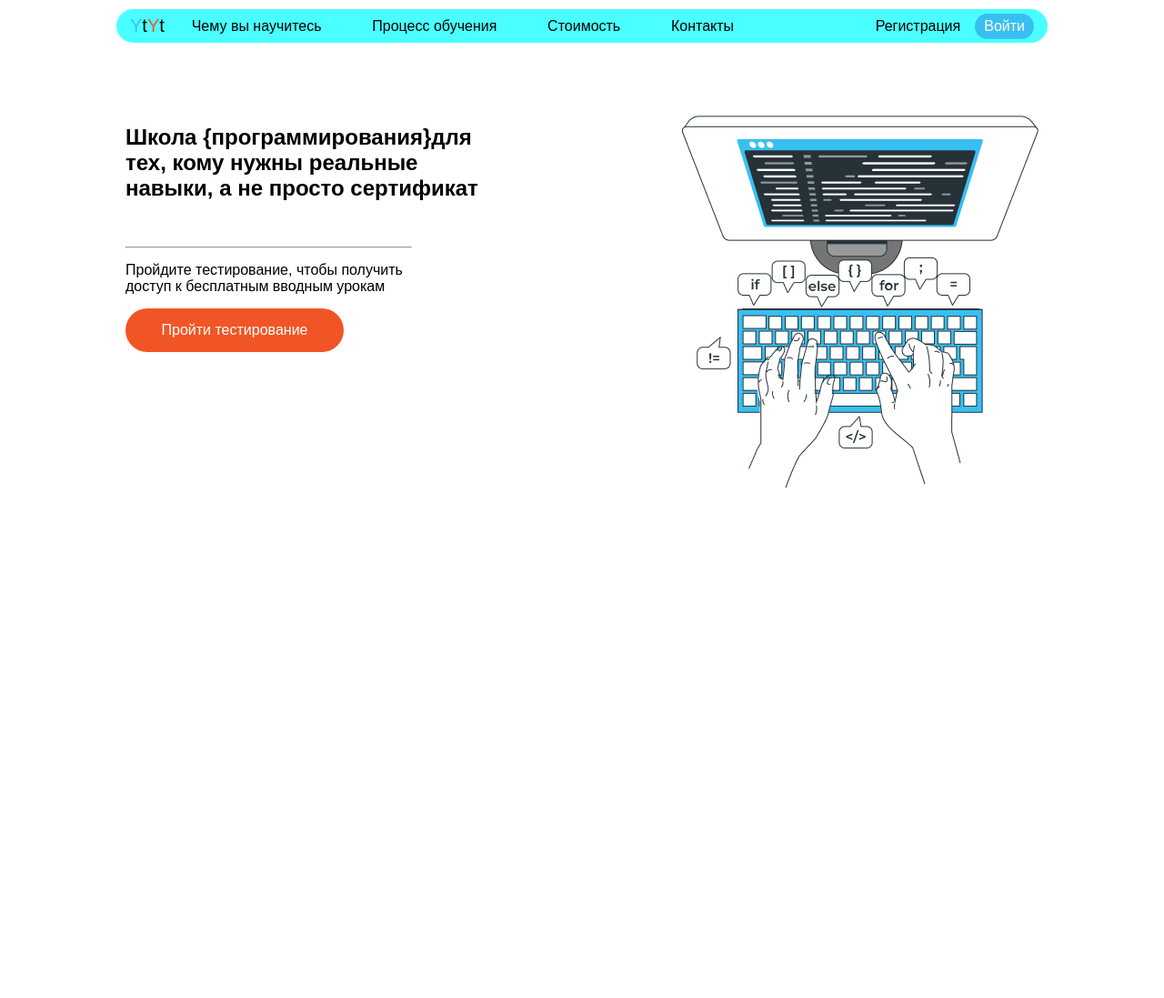
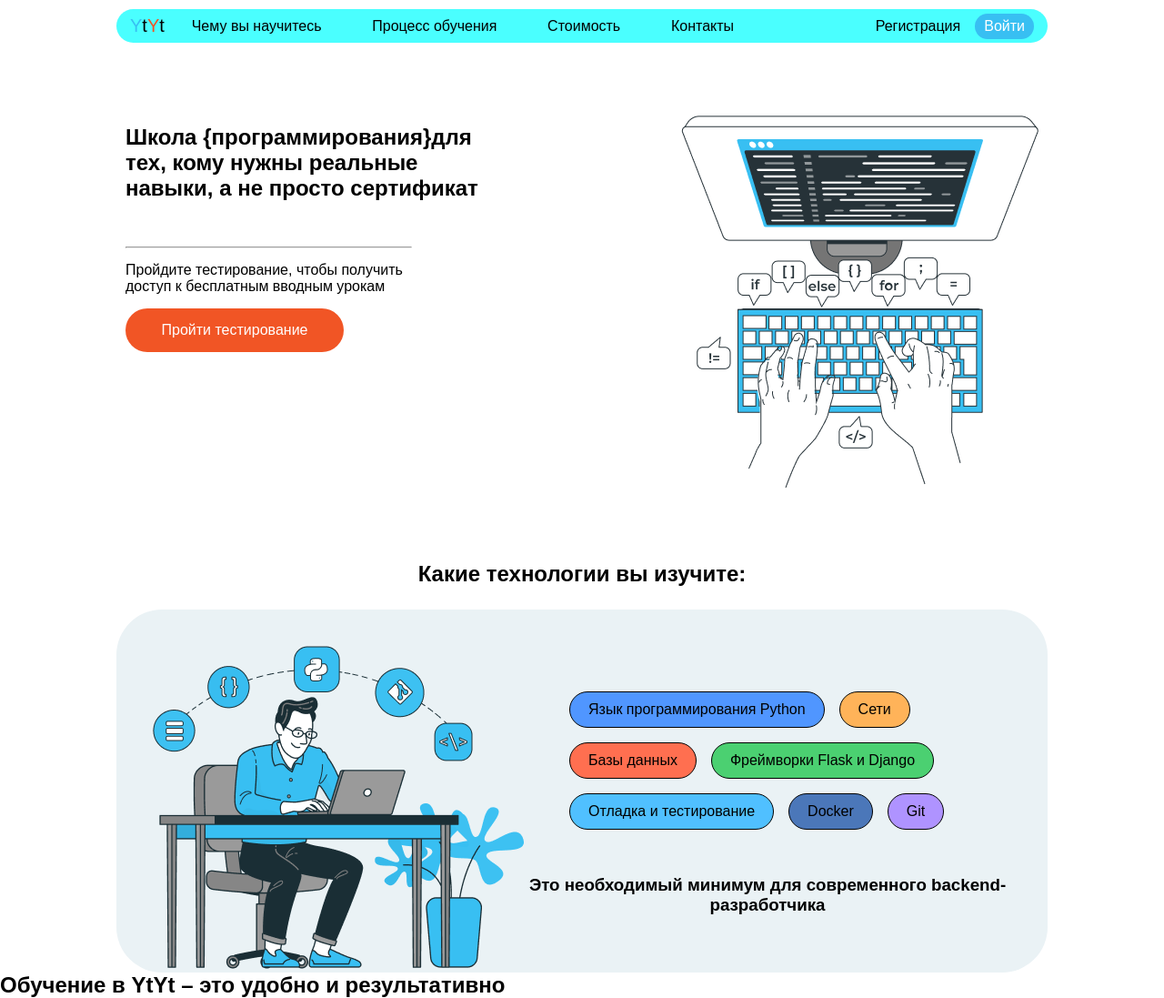
Before and after one commit to Adkhamalajon/YtYt-, a website built with Vite: page YtYt-/index.html in a window 1280 px wide. Shown: the whole page at 91% size. Before the commit the page ends 800 px from the top, so only its background shows below. Built offline with nearby package versions, Linux system fonts and the light colour scheme.

Commit message:
section2

```diff
--- a/YtYt-/index.html
+++ b/YtYt-/index.html
@@ -44,5 +44,39 @@
         </div>
       </div>
     </section>
+    <section class="section2">
+      <h2>Какие технологии вы изучите:</h2>
+      <div class="container">
+        <div>
+          <img src="/images/Group 1175.png" alt="">
+        </div>
+        <div>
+          <div class="section2-list">
+            <p style="background-color: #5096FF;">Язык программирования Python</p>
+            <p style="background-color: #FFB359;">Сети</p>
+            <p style="background-color: #FF6F50;">Базы данных</p>
+            <p style="background-color: #4BD071;">Фреймворки Flask и Django</p>
+            <p style="background-color: #50C0FF;">Отладка и тестирование</p>
+            <p style="background-color: #4B77B9;">Docker</p>
+            <p style="background-color: #AF93FF;">Git</p>
+          </div>
+          <h3>Это необходимый минимум для современного backend-разработчика</h3>
+        </div>
+      </div>
+    </section>
+    <section class="section3">
+      <h2>Обучение в YtYt – это удобно и результативно</h2>
+      <div class="section3-list">
+        <div>
+
+        </div>
+        <div></div>
+        <div></div>
+        <div></div>
+        <div></div>
+        <div></div>
+        <div></div>
+      </div>
+    </section>
   </body>
 </html>
--- a/YtYt-/style.css
+++ b/YtYt-/style.css
@@ -68,6 +68,7 @@ body{
   width: 80%;
   height: 500px;
   margin: 70px auto;
+  margin-bottom: 0;
 }
 
 .section1 .container{
@@ -104,3 +105,38 @@ body{
   color: #fff;
   background-color: #F15525;
 }
+
+
+/* section2 */
+
+.section2{
+  text-align: center;
+}
+
+.section2 .container{
+  width: 80%;
+  min-width: 950px;
+  margin: 0 auto;
+  margin-top: 25px;
+  padding: 40px;
+  padding-bottom: 0;
+  display: flex;
+  border-radius: 50px;
+  background-color: #EAF2F5;
+}
+
+.section2 .container div:nth-child(2) div{
+  width: 520px;
+  padding: 50px;
+  display: flex;
+  flex-wrap: wrap;
+  gap: 1rem;
+}
+
+.section2 .container div:nth-child(2) div p{
+  width: max-content;
+  padding: 10px 20px;
+  background-color: #38BFF2;
+  border: 1px solid black;
+  border-radius: 20px;
+}
```
Also changed, not shown: images/Group 1175.png (added), images/Group 1176.png (added), images/Group 1182.png (added), images/Group 1195.png (added), images/svg-gobbler (5) 1.png (added), images/svg-gobbler (6) 1.png (added), images/svg-gobbler 1.png (added), images/svg-gobbler 3.png (added).
